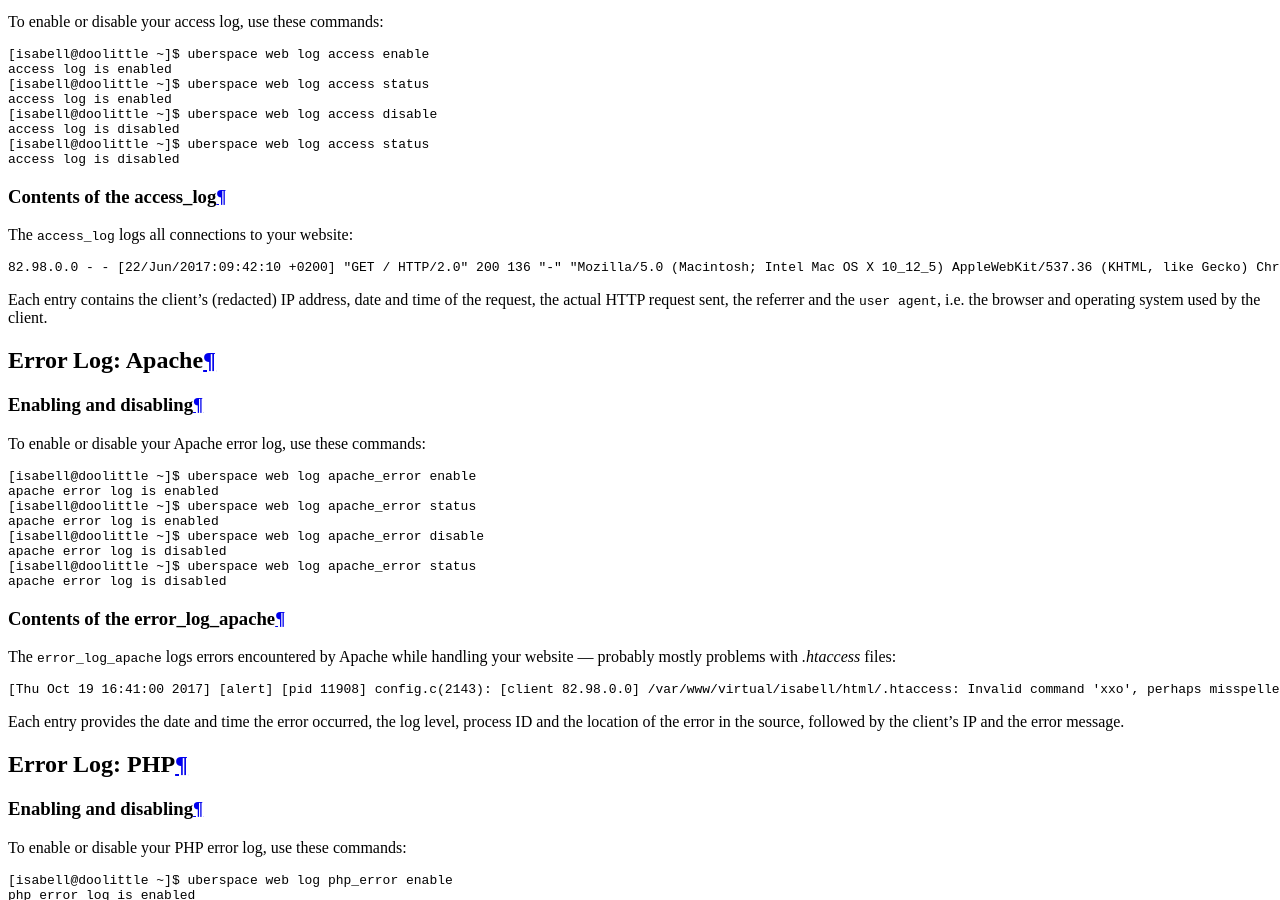
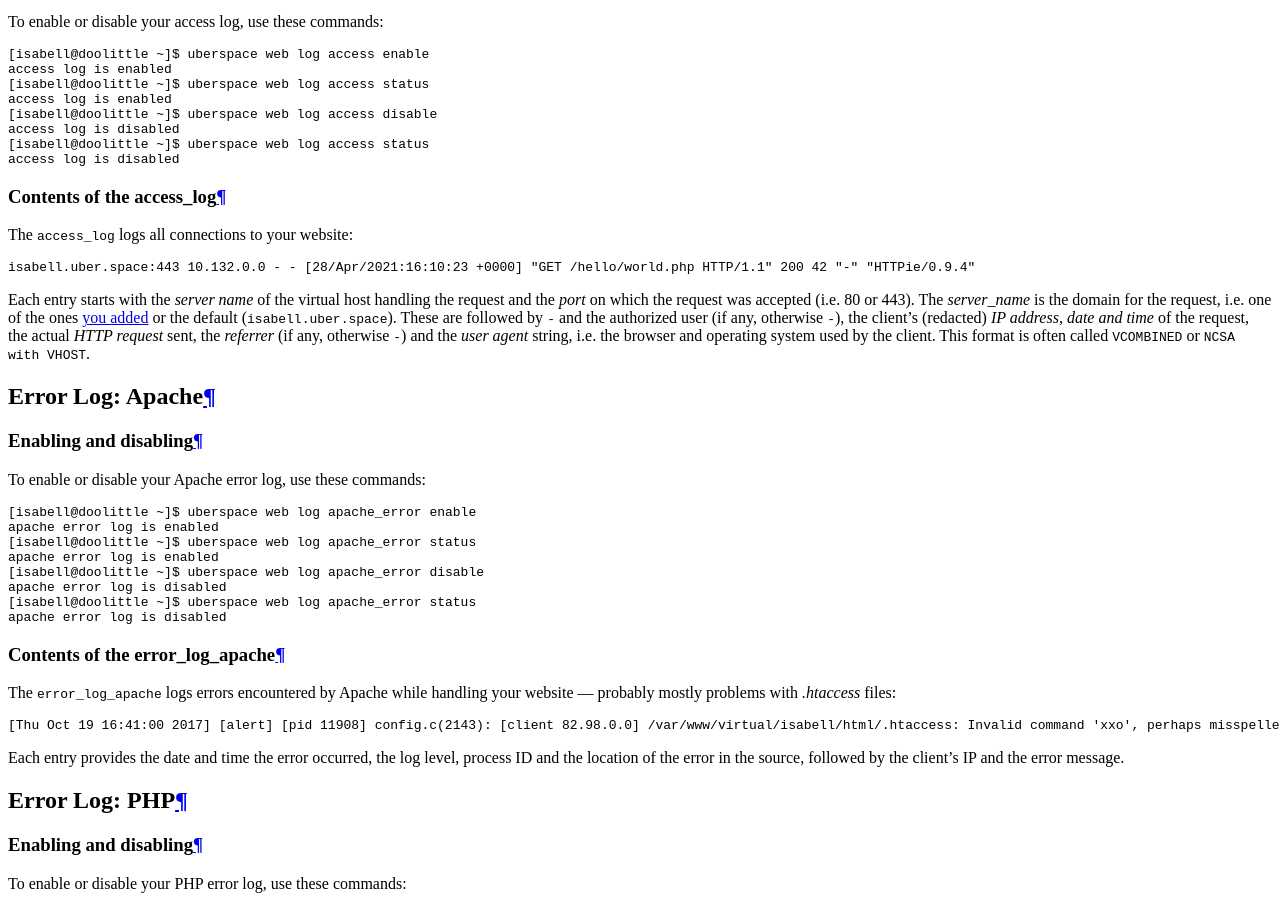
Before and after one commit to Uberspace/manual, a Sphinx documentation site: the page built from source/web-logs.rst, in a window 1280 px wide and 900 px high, scrolled down 2175 px. Built offline with Sphinx 7.4.7 and the Read the Docs theme 2.0.0, drawn with Linux system fonts in a browser that asks for light colours.

Commit message:
update access log format to new VCOMBINED style
rolling out with `v7.11.1` soon

```diff
--- a/source/web-logs.rst
+++ b/source/web-logs.rst
@@ -36,10 +36,17 @@ The ``access_log`` logs all connections to your website:
 
 .. code-block:: none
 
-    82.98.0.0 - - [22/Jun/2017:09:42:10 +0200] "GET / HTTP/2.0" 200 136 "-" "Mozilla/5.0 (Macintosh; Intel Mac OS X 10_12_5) AppleWebKit/537.36 (KHTML, like Gecko) Chrome/58.0.3029.110 Safari/537.36"
+    isabell.uber.space:443 10.132.0.0 - - [28/Apr/2021:16:10:23 +0000] "GET /hello/world.php HTTP/1.1" 200 42 "-" "HTTPie/0.9.4"
 
-Each entry contains the client's (redacted) IP address, date and time of the request, the actual HTTP request sent, the referrer and the ``user agent``, i.e. the browser and operating system used by the client.
-
+Each entry starts with the *server name* of the virtual host handling the
+request and the *port* on which the request was accepted (i.e. 80 or 443). The
+*server_name* is the domain for the request, i.e. one of the ones `you added
+<web-domains.html>`_ or the default (``isabell.uber.space``). These are followed
+by ``-`` and the authorized user (if any, otherwise ``-``), the client's
+(redacted) *IP address*, *date and time* of the request, the actual *HTTP
+request* sent, the *referrer* (if any, otherwise ``-``) and the *user agent*
+string, i.e. the browser and operating system used by the client. This format is
+often called ``VCOMBINED`` or ``NCSA with VHOST``.
 
 .. _web-logs-error:
 
```
